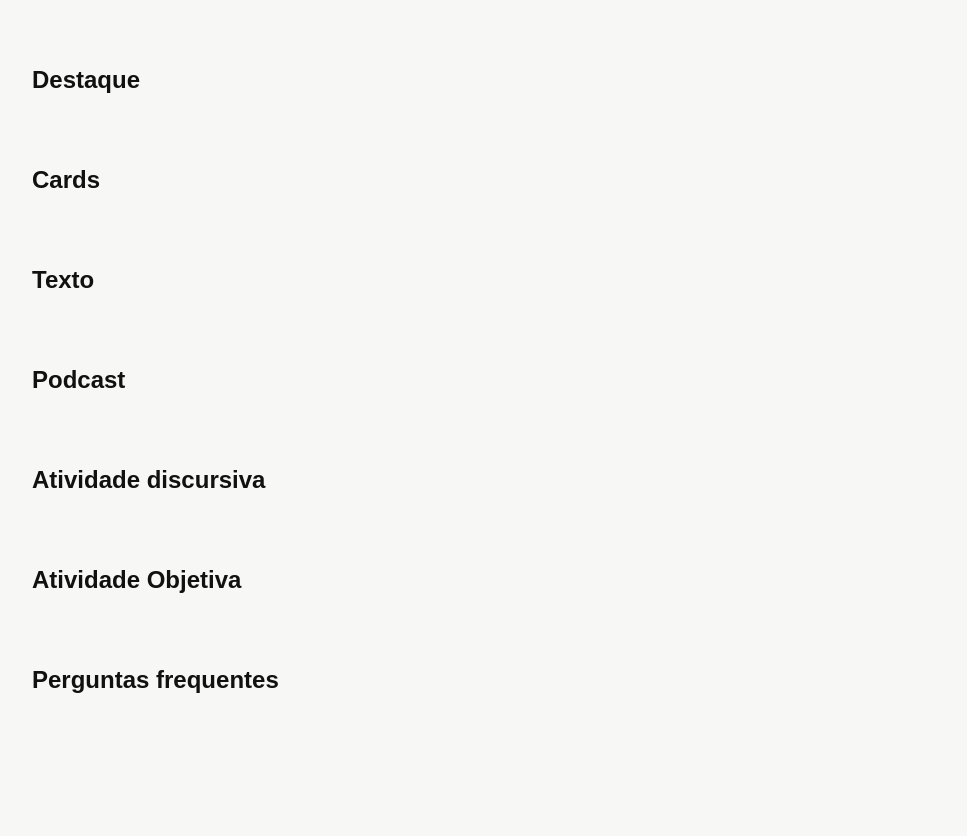
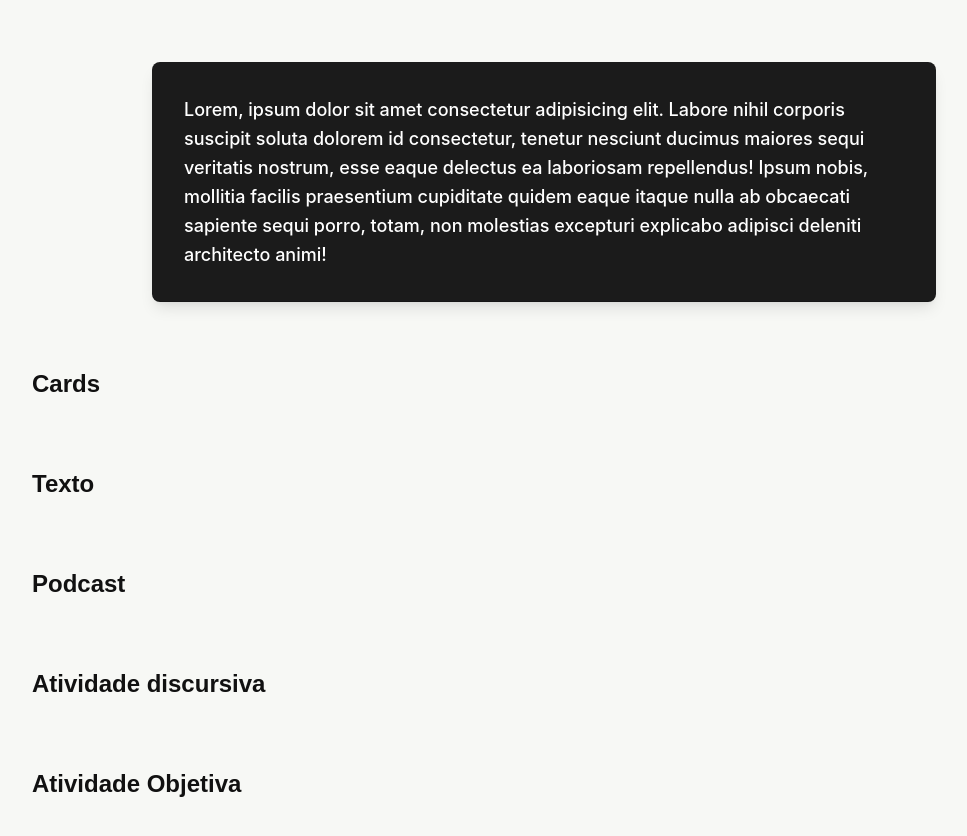
Before and after one commit to SavioMoraes/EdTech---Teste-de-Frontend, a website with bundled scripts: page index.html in a window 1280 px wide. Shown: the part 2902-3738 px from the top of the page, without its empty margins (32-999 px from the left). Built offline with nearby package versions, Linux system fonts and the light colour scheme.

Commit message:
feat(highlight): implement highlight section based on Figma layout

```diff
--- a/assets/css/styles.css
+++ b/assets/css/styles.css
@@ -1146,6 +1146,66 @@ a {
   background-color: #171d0c;
 }
 
+/* Seção Highlight */
+.section-highlight {
+  width: 100%;
+  display: flex;
+  justify-content: center;
+}
+
+.section-highlight__container {
+  position: relative;
+  width: 784px;
+  height: 240px;
+  background: #1a1a1a;
+  border-radius: 8px;
+  flex: none;
+  order: 3;
+  flex-grow: 0;
+}
+
+.section-highlight__overlay {
+  position: absolute;
+  width: 784px;
+  left: calc(50% - 784px / 2);
+  top: 0;
+  bottom: 0.5px;
+  background: rgba(255, 255, 255, 0.002);
+  box-shadow: 0px 10px 15px -3px rgba(0, 0, 0, 0.1),
+    0px 4px 6px -4px rgba(0, 0, 0, 0.1);
+  border-radius: 8px;
+}
+
+.section-highlight__content {
+  position: absolute;
+  top: 32px;
+  left: 32px;
+  right: 32px;
+  height: 176px;
+  display: flex;
+  flex-direction: column;
+  align-items: flex-start;
+  padding: 0;
+}
+
+.section-highlight__text {
+  width: 720px;
+  height: 176px;
+  margin: 0;
+  font-family: "Inter", Arial, Helvetica, sans-serif;
+  font-style: normal;
+  font-weight: 500;
+  font-size: 18px;
+  line-height: 29px;
+  display: flex;
+  align-items: center;
+  color: #ffffff;
+  flex: none;
+  order: 0;
+  align-self: stretch;
+  flex-grow: 0;
+}
+
 /* FOOTER */
 .page-footer {
   width: 100%;
--- a/index.html
+++ b/index.html
@@ -332,7 +332,15 @@
         </section>
 
         <section class="section section-highlight">
-          <h2>Destaque</h2>
+          <div class="section-highlight__container">
+            <div class="section-highlight__overlay"></div>
+
+            <div class="section-highlight__content">
+              <p class="section-highlight__text">
+                Lorem, ipsum dolor sit amet consectetur adipisicing elit. Labore nihil corporis suscipit soluta dolorem id consectetur, tenetur nesciunt ducimus maiores sequi veritatis nostrum, esse eaque delectus ea laboriosam repellendus! Ipsum nobis, mollitia facilis praesentium cupiditate quidem eaque itaque nulla ab obcaecati sapiente sequi porro, totam, non molestias excepturi explicabo adipisci deleniti architecto animi!
+              </p>
+            </div>
+          </div>
         </section>
 
         <section class="section section-cards">
```
